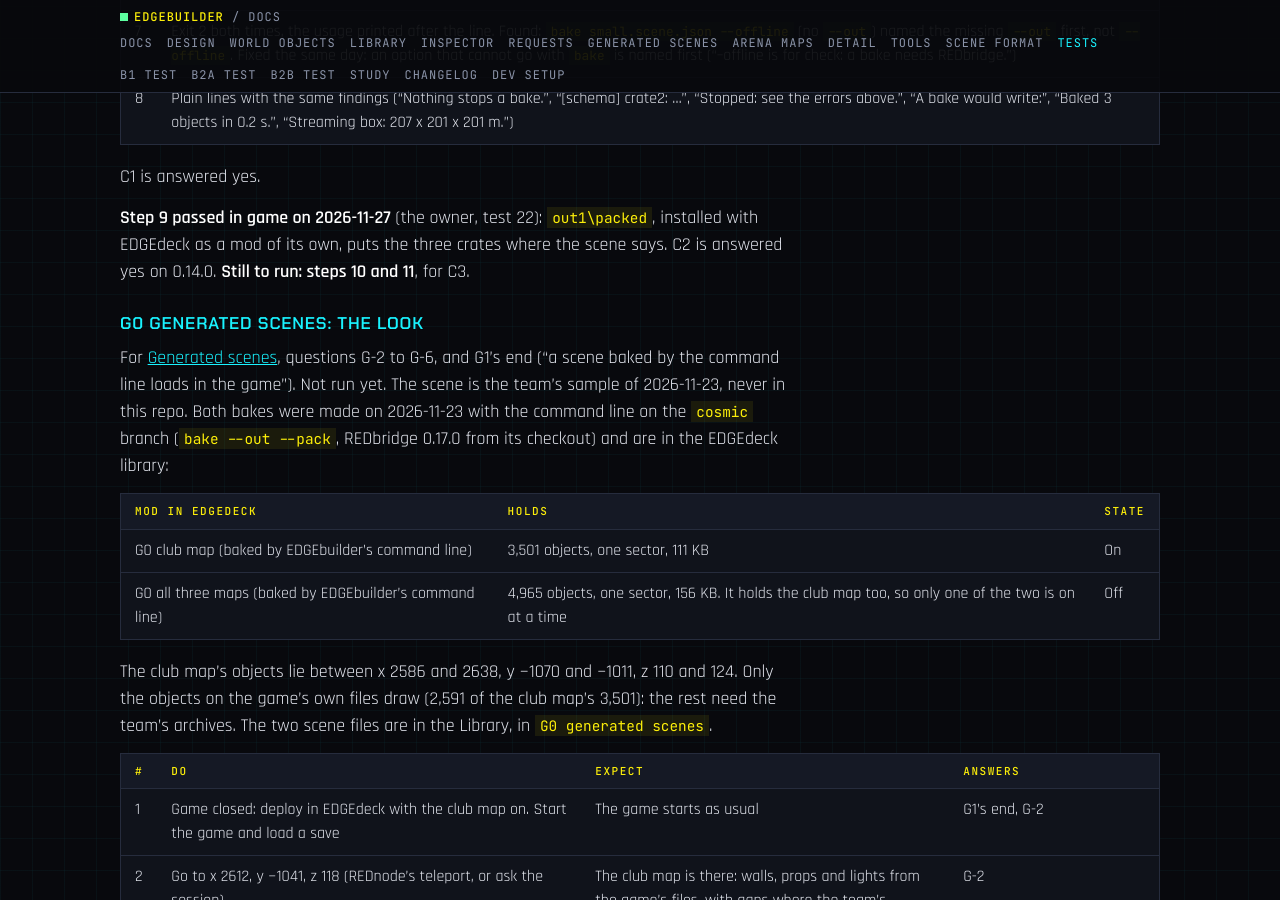
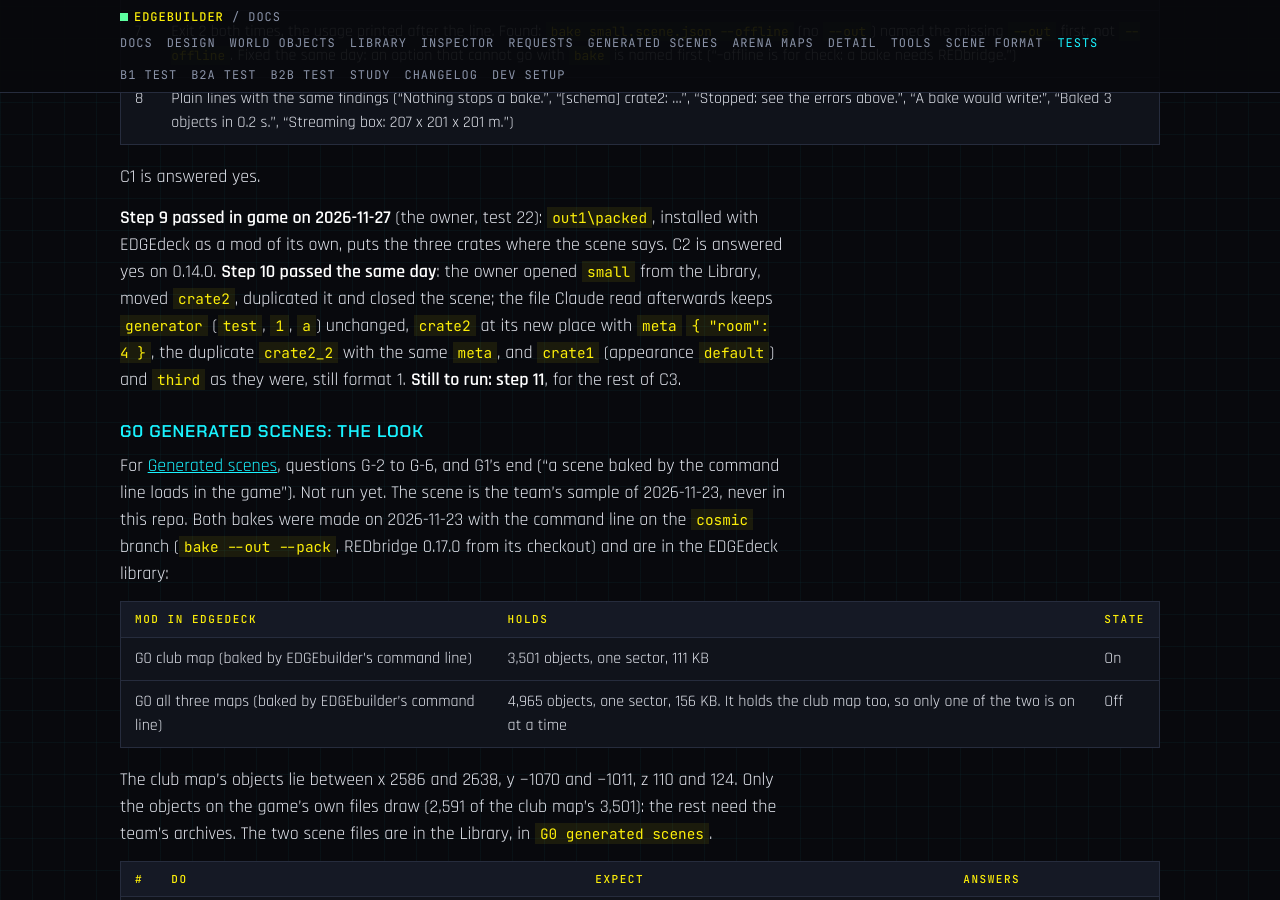
Before and after one commit to Edgemodders/EDGEbuilder, a Jekyll site: the page built from docs/testing.md, in a window 1280 px wide and 900 px high, scrolled down 72826 px. Built offline with Jekyll 4.4.1, drawn with Linux system fonts in a browser that asks for light colours; some of the changed text lies outside the part shown.

Commit message:
G1 test: step 10 passed in game
Co-Authored-By: Claude Opus 5.5 <noreply@anthropic.com>

```diff
--- a/docs/testing.md
+++ b/docs/testing.md
@@ -38,7 +38,7 @@ Last updated 2026-10-30.
 | [Project picker](#project-picker-0130) | In the game | Project picker | 2026-11-23 (0.13.1) | Pass; 0.13.2 released |
 | [Previews, the Explorer, the Library drawer and Drop at click's outline](#previews-the-explorer-the-library-drawer-and-drop-at-clicks-outline-0140) | In the game | 0.14.0 | 2026-11-24, 2026-11-27 | Pass: steps 1 to 35 on 2026-11-24, 36 to 64 (60 to 64 added from that run) and 6, 9, 11, 33, 48 and 49 again on 2026-11-27, on test 22 last (64 steps, P1 to P7) |
 | [T0 Tools probe](#t0-tools-probe) | In the game | T0 | 2026-11-24 | Not run (checked in REDnode's host; 10 steps) |
-| [G1 The command line and the scene contract](#g1-the-command-line-and-the-scene-contract-0140) | By hand, steps 1 to 8 without the game; 9 to 11 in the game | G1 | 2026-11-27 | Partly run: steps 1 to 8 passed (by script, no game), 9 in game; 10 and 11 in the game to run. A release gate for 0.14.0 |
+| [G1 The command line and the scene contract](#g1-the-command-line-and-the-scene-contract-0140) | By hand, steps 1 to 8 without the game; 9 to 11 in the game | G1 | 2026-11-27 | Partly run: steps 1 to 8 passed (by script, no game), 9 and 10 in game; 11 in the game to run. A release gate for 0.14.0 |
 | [G0 Generated scenes: the look](#g0-generated-scenes-the-look) | In the game | G0, G1 | 2026-11-23 | Partly run: steps 1 and 2 passed (a command-line bake loads and draws; G1's end is met); step 7 in part; 3, 4, 6 and 8 to run |
 
 ## Automated
@@ -1264,7 +1264,7 @@ Before: `npm run build` on `main` (or 0.14.0's zip, `edgebuilder/cli.mjs` inside
 
 C1 is answered yes.
 
-**Step 9 passed in game on 2026-11-27** (the owner, test 22): `out1\packed`, installed with EDGEdeck as a mod of its own, puts the three crates where the scene says. C2 is answered yes on 0.14.0. **Still to run: steps 10 and 11**, for C3.
+**Step 9 passed in game on 2026-11-27** (the owner, test 22): `out1\packed`, installed with EDGEdeck as a mod of its own, puts the three crates where the scene says. C2 is answered yes on 0.14.0. **Step 10 passed the same day**: the owner opened `small` from the Library, moved `crate2`, duplicated it and closed the scene; the file Claude read afterwards keeps `generator` (`test`, `1`, `a`) unchanged, `crate2` at its new place with `meta` `{ "room": 4 }`, the duplicate `crate2_2` with the same `meta`, and `crate1` (appearance `default`) and `third` as they were, still format 1. **Still to run: step 11**, for the rest of C3.
 
 ### G0 Generated scenes: the look
 
```
